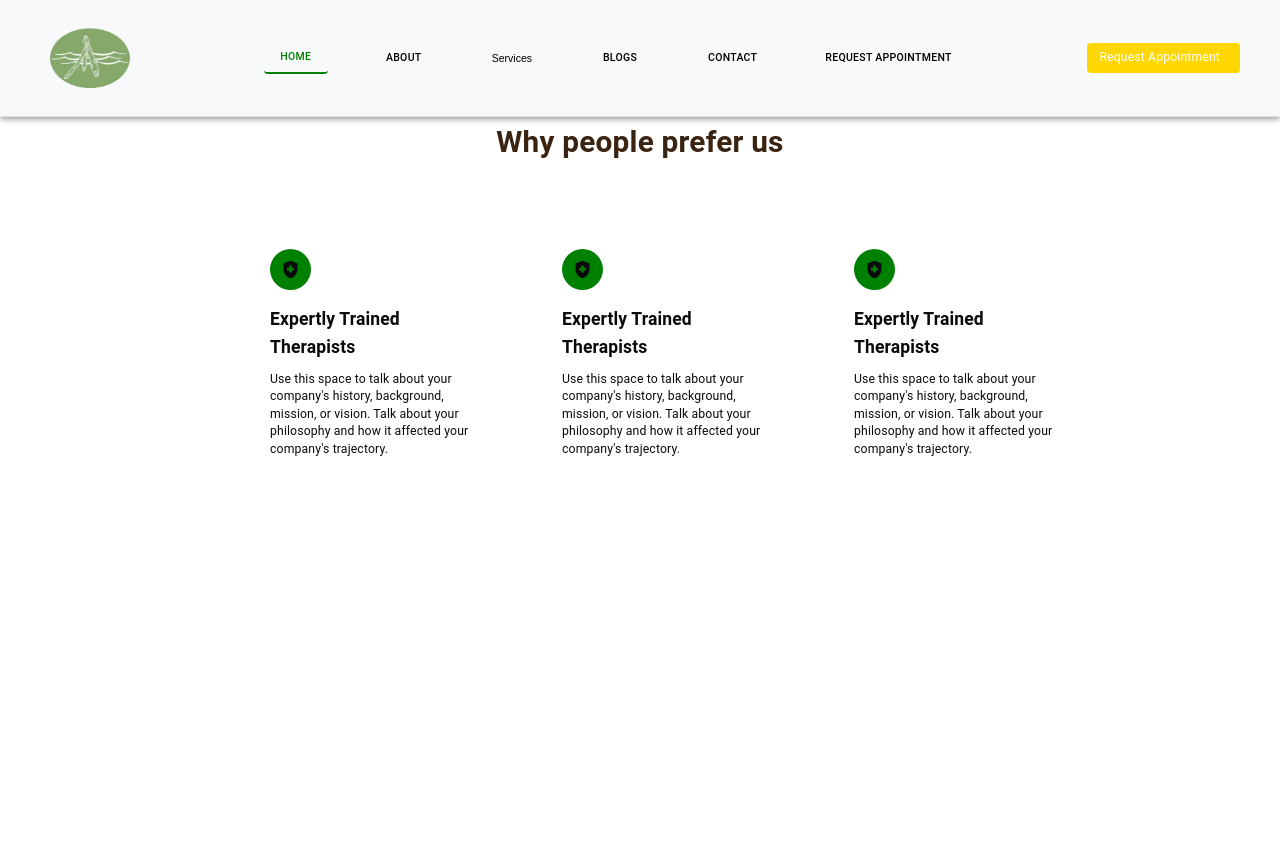
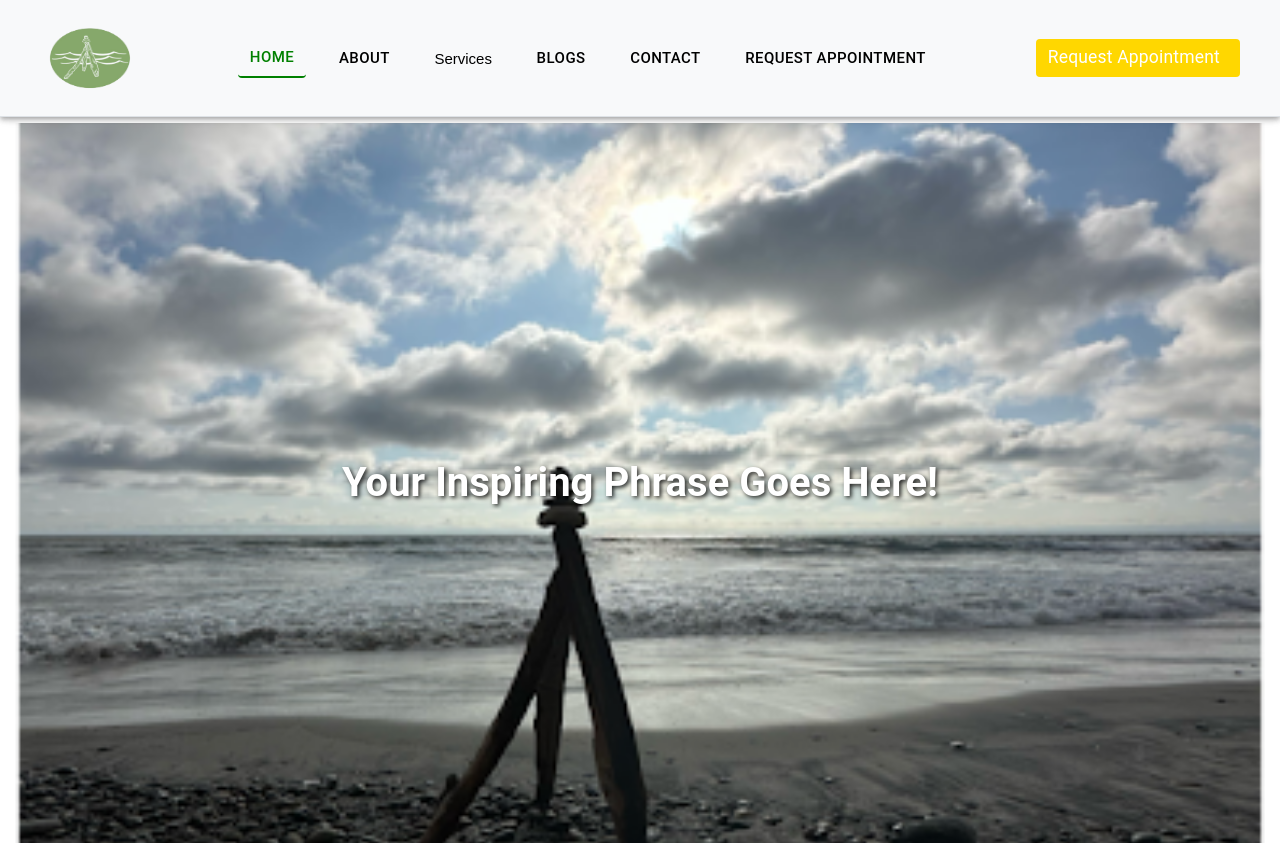
Before and after one commit to rohanagarwal1802/Kairosintergrativehealth, a Next.js app: page / in a window 1280 px wide. Shown: the top 845 px of the page. Built offline with nearby package versions, Linux system fonts and the light colour scheme.

Commit message:
latest commit

```diff
--- a/src/pages/index.js
+++ b/src/pages/index.js
@@ -1,7 +1,7 @@
 import Head from "next/head";
 import Image from "next/image";
-import localFont from "next/font/local";
 import styles from "@/styles/Home.module.css";
+import { Box,Typography } from "@mui/material";
 
 import PeoplePreferUs from "@/components/Home/peoplePreferUs";
 import FeedbackClients from "@/components/Home/feedback";
@@ -15,8 +15,43 @@ export default function Home() {
         <meta name="viewport" content="width=device-width, initial-scale=1" />
         <link rel="icon" href="/logo.png" />
       </Head>
-     <PeoplePreferUs/>
-     <FeedbackClients/>
+      <br/><br></br>
+
+      {/* Background Image Container */}
+      <Box
+  sx={{
+    backgroundImage: 'url("/imageBackground.png")',
+    backgroundSize: "cover", // Ensures the image covers the full container
+    backgroundPosition: "center",
+    backgroundRepeat: "no-repeat",
+    width: "100vw",
+    height: "auto", // Allow dynamic height
+    paddingTop: "56.25%", // Maintain 16:9 aspect ratio
+    mt: "1%",
+    position: "relative", // Enables positioning for the text overlay
+  }}
+>
+  {/* Overlayed Text */}
+  <Typography
+    variant="h3" // Choose the size you prefer
+    sx={{
+      color: "white",
+      position: "absolute", // Overlay text on the background
+      top: "50%", // Center vertically
+      left: "50%", // Center horizontally
+      transform: "translate(-50%, -50%)", // Correct centering
+      textAlign: "center", // Align text
+      fontWeight: "bold", // Make the text stand out
+      textShadow: "2px 2px 4px rgba(0,0,0,0.8)", // Add shadow for better readability
+    }}
+  >
+    Your Inspiring Phrase Goes Here!
+  </Typography>
+</Box>
+
+
+      <PeoplePreferUs />
+      <FeedbackClients />
     </>
   );
 }
--- a/src/styles/globals.css
+++ b/src/styles/globals.css
@@ -1,7 +1,7 @@
 :root {
   --background: #ffffff;
   --foreground: #ffffff;
-  --base-font-size: 14px; /* Adjust base font size here */
+  --base-font-size: 20px; /* Adjust base font size here */
 }
 
 @media (prefers-color-scheme: dark) {
```
Also changed, not shown: src/pages/founderDesk/FounderDesk.css (added, +14 -0 lines), src/pages/founderDesk/index.js (added, +15 -0 lines), public/founder.jpg (added), public/imageBackground.png (added).
